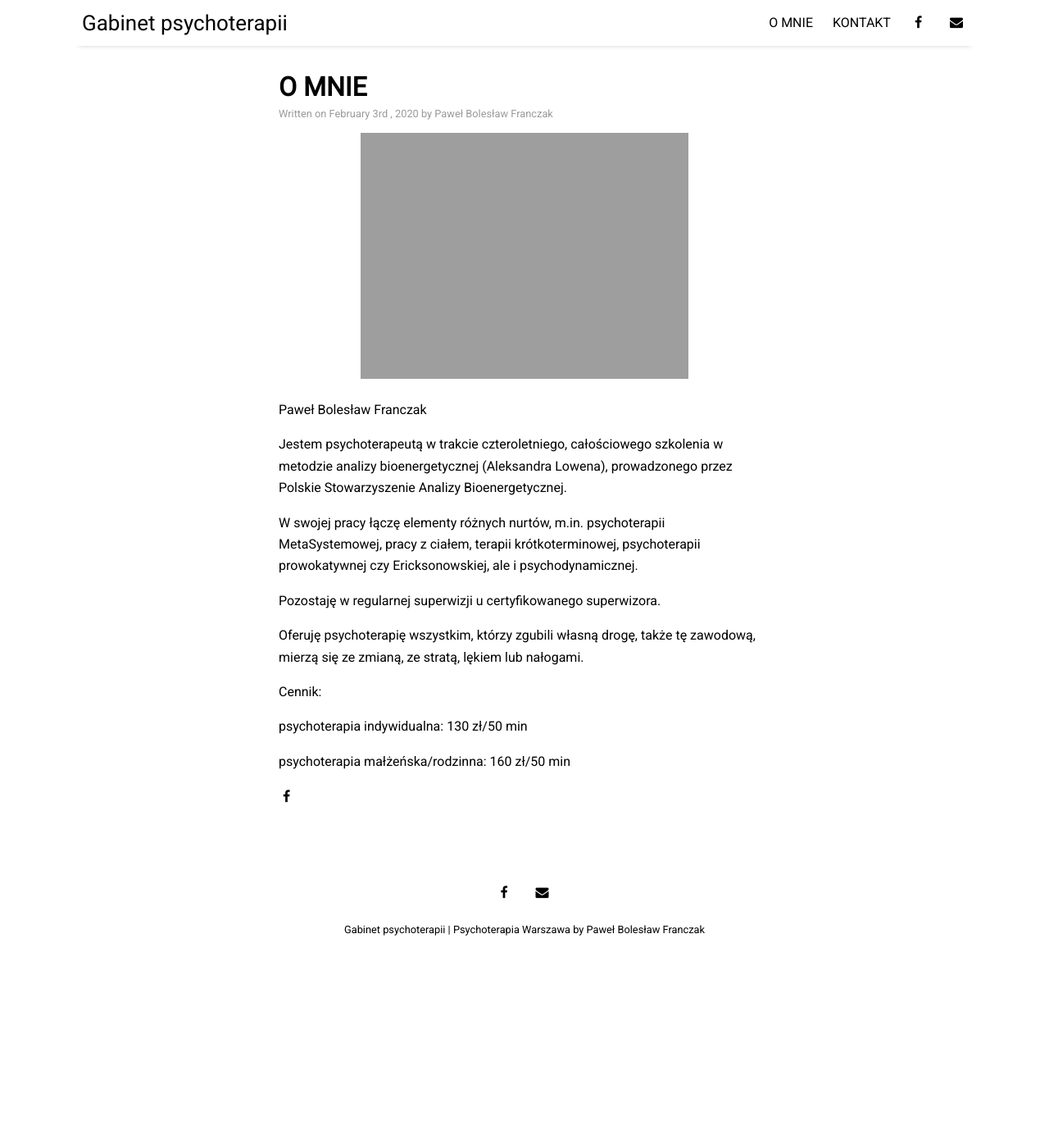
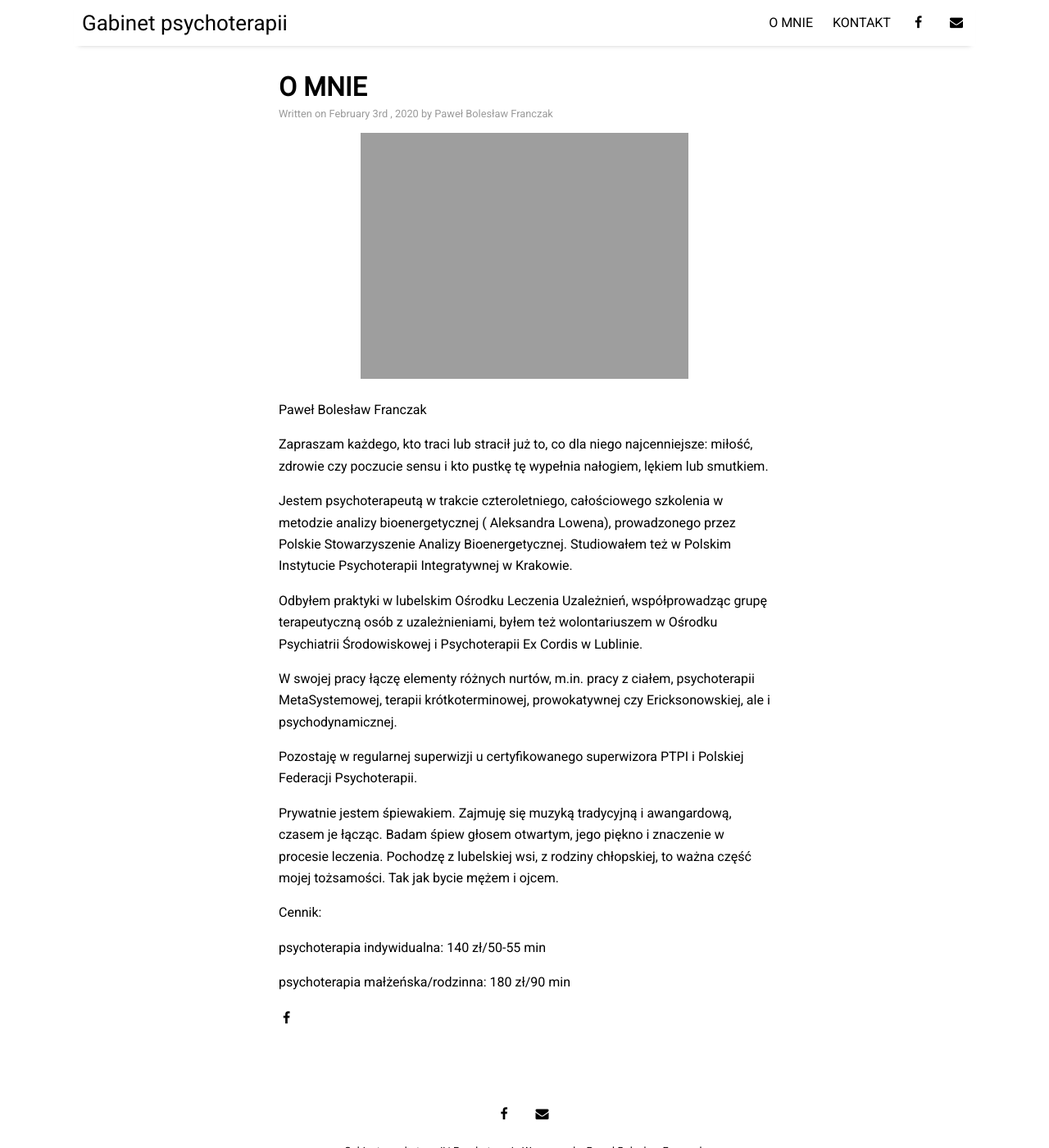
Before and after one commit to kmmolska/kmmolska.github.io, a Jekyll site: the page built from _posts/2020-02-03-o-mnie.md, in a window 1280 px wide and 1400 px high. Shown: the whole window at 82% size. Built offline with Jekyll 4.4.1, drawn with Linux system fonts in a browser that asks for light colours; nearby versions of some CDN libraries.

Commit message:
Update 2020-02-03-o-mnie.md

```diff
--- a/_posts/2020-02-03-o-mnie.md
+++ b/_posts/2020-02-03-o-mnie.md
@@ -6,20 +6,22 @@ categories: facts
 tags: [bio]
 image: city-1.jpg
 ---
-
 Paweł Bolesław Franczak
 
-Jestem psychoterapeutą w trakcie czteroletniego, całościowego szkolenia w metodzie analizy bioenergetycznej (Aleksandra Lowena), prowadzonego przez Polskie Stowarzyszenie Analizy Bioenergetycznej.
+Zapraszam każdego, kto traci lub stracił już to, co dla niego najcenniejsze: miłość, zdrowie czy poczucie sensu i kto pustkę tę wypełnia nałogiem, lękiem lub smutkiem.
 
-W swojej pracy łączę elementy różnych nurtów, m.in. psychoterapii MetaSystemowej, pracy z ciałem, terapii krótkoterminowej, psychoterapii prowokatywnej czy Ericksonowskiej, ale i psychodynamicznej.
+Jestem psychoterapeutą w trakcie czteroletniego, całościowego szkolenia w metodzie analizy bioenergetycznej ( Aleksandra Lowena), prowadzonego przez Polskie Stowarzyszenie Analizy Bioenergetycznej. Studiowałem też w Polskim Instytucie Psychoterapii Integratywnej w Krakowie.
 
-Pozostaję w regularnej superwizji u certyfikowanego superwizora.
+Odbyłem praktyki w lubelskim Ośrodku Leczenia Uzależnień, współprowadząc grupę terapeutyczną osób z uzależnieniami, byłem też wolontariuszem w Ośrodku Psychiatrii Środowiskowej i Psychoterapii Ex Cordis w Lublinie.
 
-Oferuję psychoterapię wszystkim, którzy zgubili własną drogę, także tę zawodową, mierzą się ze zmianą, ze stratą, lękiem lub nałogami.
+W swojej pracy łączę elementy różnych nurtów, m.in. pracy z ciałem, psychoterapii MetaSystemowej, terapii krótkoterminowej, prowokatywnej czy Ericksonowskiej, ale i psychodynamicznej.
 
+Pozostaję w regularnej superwizji u certyfikowanego superwizora PTPI i Polskiej Federacji Psychoterapii.
+
+Prywatnie jestem śpiewakiem. Zajmuję się muzyką tradycyjną i awangardową, czasem je łącząc. Badam śpiew głosem otwartym, jego piękno i znaczenie w procesie leczenia. Pochodzę z lubelskiej wsi, z rodziny chłopskiej, to ważna część mojej tożsamości. Tak jak bycie mężem i ojcem.
 
 Cennik:
 
-psychoterapia indywidualna: 130 zł/50 min
+psychoterapia indywidualna: 140 zł/50-55 min
 
-psychoterapia małżeńska/rodzinna: 160 zł/50 min
+psychoterapia małżeńska/rodzinna: 180 zł/90 min
```
